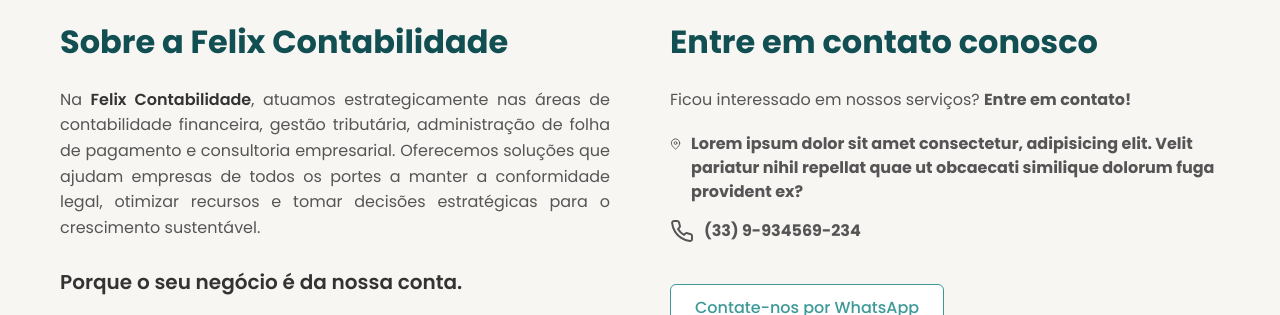
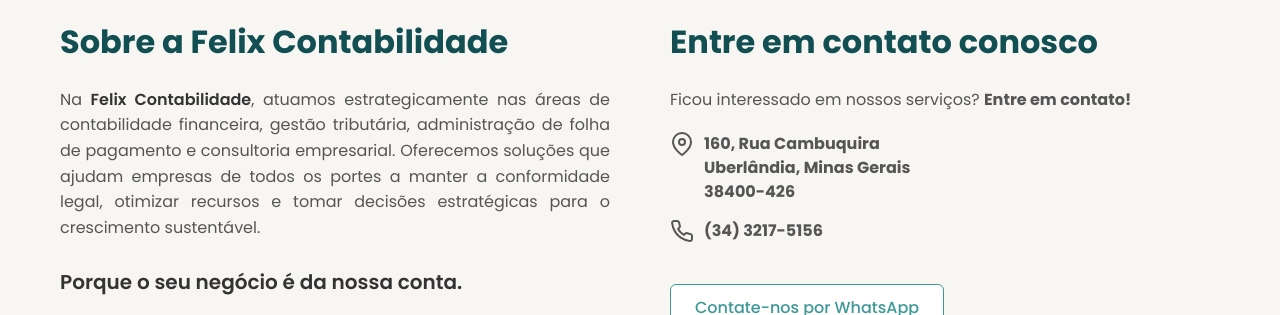
Before and after one commit to Brayandev0/Felix-Assessoria, a plain HTML site: page index.html in a window 1280 px wide. Shown: the part 1800-2115 px from the top of the page. Drawn offline with nearby package versions, Linux system fonts and the light colour scheme.

Commit message:
remoção de commit

```diff
--- a/index.html
+++ b/index.html
@@ -157,13 +157,9 @@
                 <div id="contato" class="contact-content">
                     <h2>Entre em contato conosco</h2>
                     <p>Ficou interessado em nossos serviços? <strong>Entre em contato!</strong></p>
-                    <!-- <div class="contact-info">
+                    <div class="contact-info">
                         <p><i data-feather="map-pin"></i> <span> <strong>160, Rua Cambuquira<br>Uberlândia, Minas Gerais<br>38400-426</strong></span></p>
                         <p><i data-feather="phone"></i> <span> <strong>(34) 3217-5156</strong></span></p>
-                    </div> -->
-                    <div class="contact-info">
-                        <p><i data-feather="map-pin"></i> <span> <strong>Lorem ipsum dolor sit amet consectetur, adipisicing elit. Velit pariatur nihil repellat quae ut obcaecati similique dolorum fuga provident ex?</strong></span></p>
-                        <p><i data-feather="phone"></i> <span> <strong>(33) 9-934569-234</strong></span></p>
                     </div>
                     <br>
                     <a href="https://wa.me/553432175156" target="_blank" class="btn btn-whatsapp">
```
